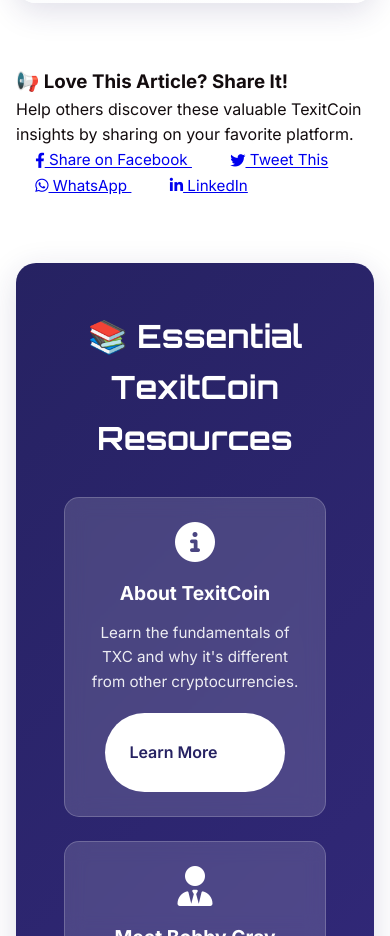
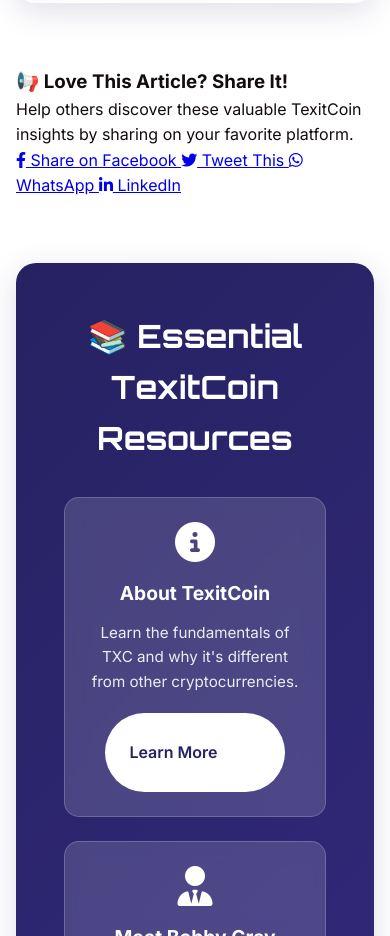
Before and after one commit to MusaTheGiant/how-to-earn-3000-weekly-2025-09-18-xfpkw, a plain HTML site: page blog-template.html in a window 390 px wide. Shown: the part 6940-7876 px from the top of the page. Drawn offline with Linux system fonts and the light colour scheme.

Commit message:
Update blog-template.html

```diff
--- a/blog-template.html
+++ b/blog-template.html
@@ -1222,18 +1222,6 @@
  .article-content h3 {
  font-size: 1.3rem;
  }
-
- .bottom-share-buttons {
- gap: 1rem;
- }
-
- .bottom-share-btn {
- flex: 1 1 calc(50% - 0.5rem);
- min-width: 160px;
- justify-content: center;
- padding: 0.9rem 1.2rem;
- font-size: 0.95rem;
- }
  }
 
  @media (max-width: 480px) {
```
